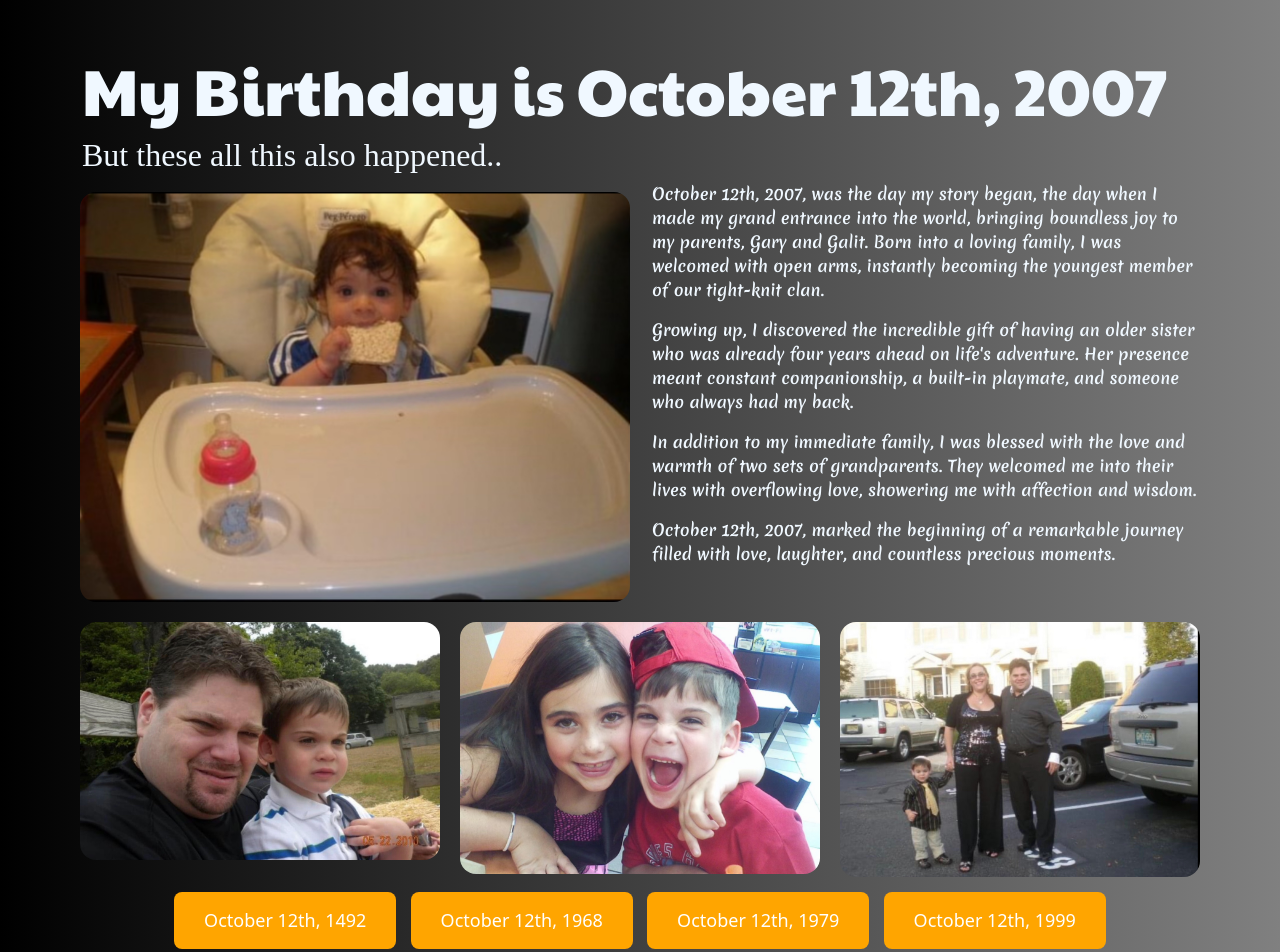
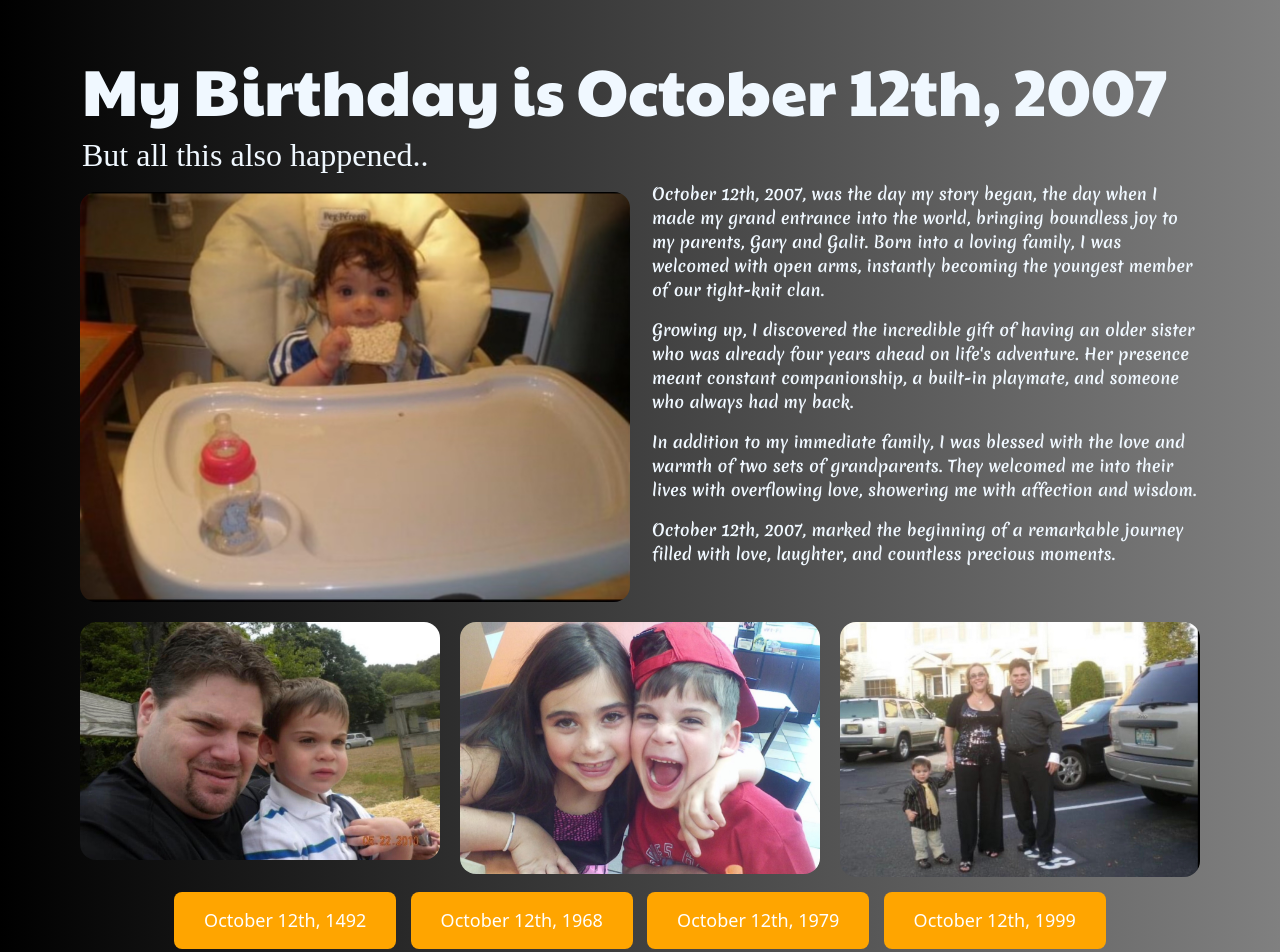
Before and after one commit to michaelrosens/Birthday, a plain HTML site: page index.html in a window 1280 px wide. Drawn offline with nearby package versions, Linux system fonts and the light colour scheme; a web font is replaced by a local one.

Commit message:
spelling error

```diff
--- a/index.html
+++ b/index.html
@@ -26,7 +26,7 @@
     <div class="container">
 
         <h2 class="yeah">My Birthday is October 12th, 2007</h2>
-        <h2 class="yea"> But these all this also happened..</h2>
+        <h2 class="yea"> But all this also happened..</h2>
         <div class="row">
             <div class="col-md-6 image-column">
                 <img src="baby mike/IMG_9802.jpg" id="img1" class="img-fluid rounded-4" alt="Placeholder Image">
```
